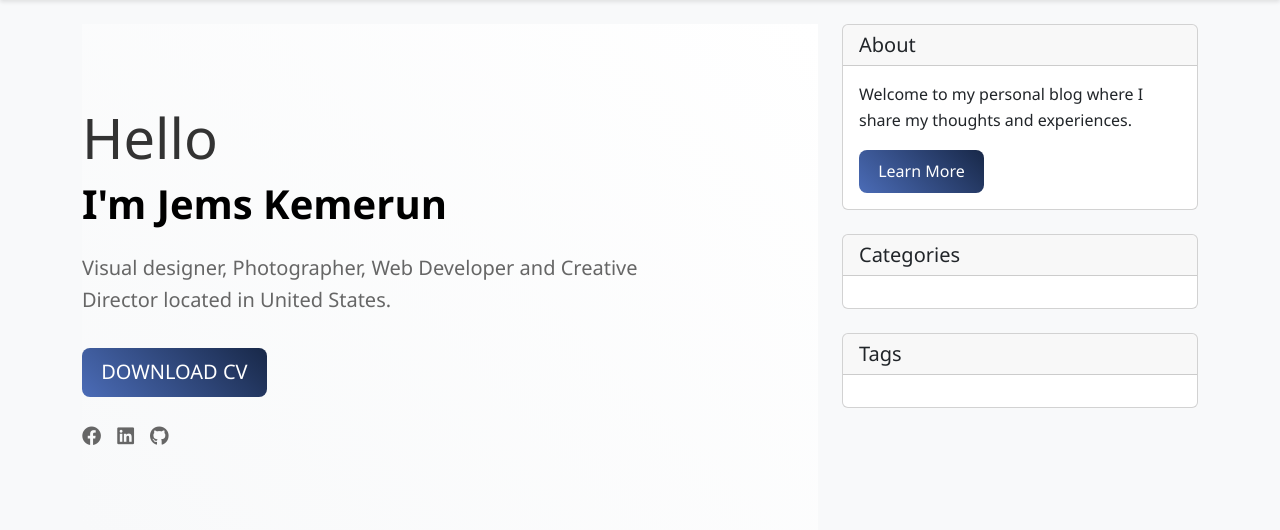
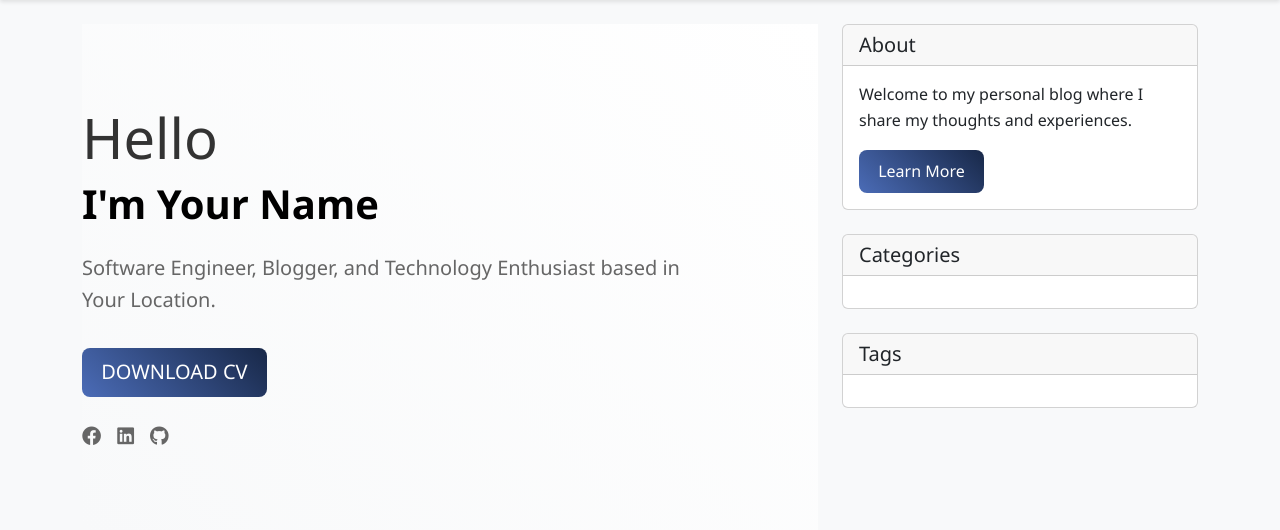
Before and after one commit to wairaguedd/myblog, a Flask app: page / in a window 1280 px wide. Shown: the part 64-594 px from the top of the page. Run offline with Flask 3, Linux system fonts and the light colour scheme; data that the repository does not hold is empty.

Commit message:
Update home page content with customizable text
Replit-Commit-Author: Agent
Replit-Commit-Session-Id: a32b93a8-820f-44c6-b0e8-c573f994b510
Replit-Commit-Screenshot-Url: https://storage.googleapis.com/screenshot-production-us-central1/060dd341-80a9-46ae-bb01-39afc2110861/502ce144-de37-4021-b794-619167430a6b.jpg

```diff
--- a/templates/index.html
+++ b/templates/index.html
@@ -6,8 +6,8 @@
 {% block content %}
 <div class="hero-section mb-5">
     <h1 class="display-4">Hello</h1>
-    <h2 class="h1">I'm Jems Kemerun</h2>
-    <p class="lead">Visual designer, Photographer, Web Developer and Creative Director located in United States.</p>
+    <h2 class="h1">I'm Your Name</h2>
+    <p class="lead">Software Engineer, Blogger, and Technology Enthusiast based in Your Location.</p>
     <a href="#" class="btn btn-primary btn-lg">DOWNLOAD CV</a>
 
     <div class="social-links mt-4">
```
